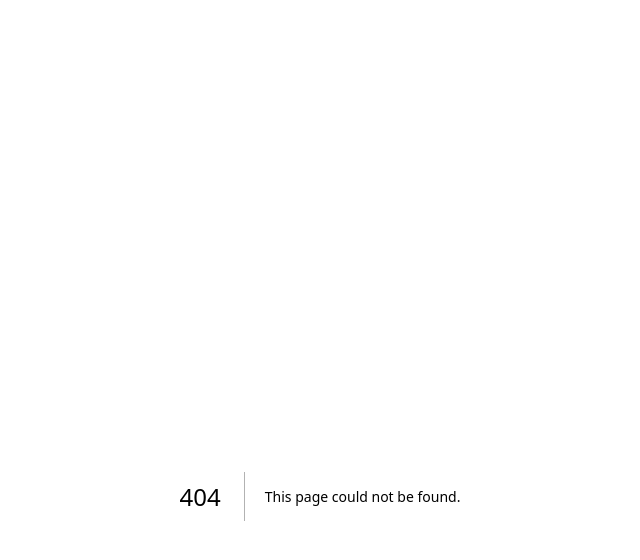
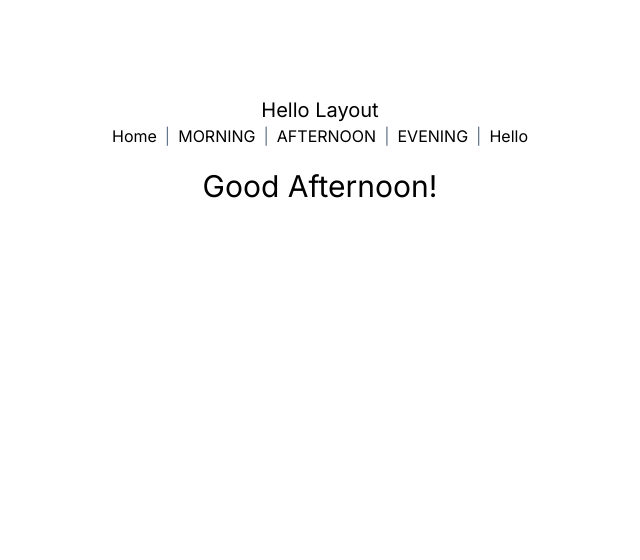
Before and after one commit to indiflex/seocho2024, a Next.js app in the folder next/my-app/: page /hello/afternoon in a window 1280 px wide. Before the commit this address had no page. Shown: the top 560 px of the page, without its empty margins (320-960 px from the left). Built offline with nearby package versions, Linux system fonts and the light colour scheme.

Commit message:
hello-layout.tsx

```diff
--- /dev/null
+++ b/next/my-app/app/(myroutes)/hello/afternoon/page.tsx
@@ -0,0 +1,7 @@
+export default function Afternoon() {
+  return (
+    <>
+      <h1 className='text-3xl'>Good Afternoon!</h1>
+    </>
+  );
+}
--- /dev/null
+++ b/next/my-app/app/(myroutes)/hello/evening/page.tsx
@@ -0,0 +1,7 @@
+export default function Evening() {
+  return (
+    <>
+      <h1 className='text-3xl'>Good Evening!</h1>
+    </>
+  );
+}
--- a/next/my-app/app/(myroutes)/hello/layout.tsx
+++ b/next/my-app/app/(myroutes)/hello/layout.tsx
@@ -5,6 +5,8 @@ export const metadata: Metadata = {
   title: 'Hello Next.js',
   description: 'Hello Next.js',
 };
+
+const TIMES = ['morning', 'afternoon', 'evening'];
 
 export default function HelloLayout({
   children,
@@ -17,15 +19,25 @@ export default function HelloLayout({
       <div>
         <Link href='/'>Home</Link>
         <span className='mx-2 text-slate-500'>|</span>
-        <Link href='morning'>Morning</Link>
+        {/* <Link href='/hello/morning'>Morning</Link>
         <span className='mx-2 text-slate-500'>|</span>
-        <Link href='afternoon'>Afternoon</Link>
+        <Link href='/hello/afternoon'>Afternoon</Link>
         <span className='mx-2 text-slate-500'>|</span>
-        <Link href='evening'>Evening</Link>
-        <span className='mx-2 text-slate-500'>|</span>
+        <Link scroll={false} href='/hello/evening'>
+          Evening
+        </Link> */}
+        {TIMES.map((time) => (
+          <>
+            <Link href={`/hello/${time}`}>{time.toUpperCase()}</Link>
+            <span className='mx-2 text-slate-500'>|</span>
+          </>
+        ))}
 
-        <Link href='/hello'>Hello</Link>
+        <Link scroll={true} replace={true} href='/hello'>
+          Hello
+        </Link>
       </div>
+
       <div className='my-5'>{children}</div>
     </>
   );
```
